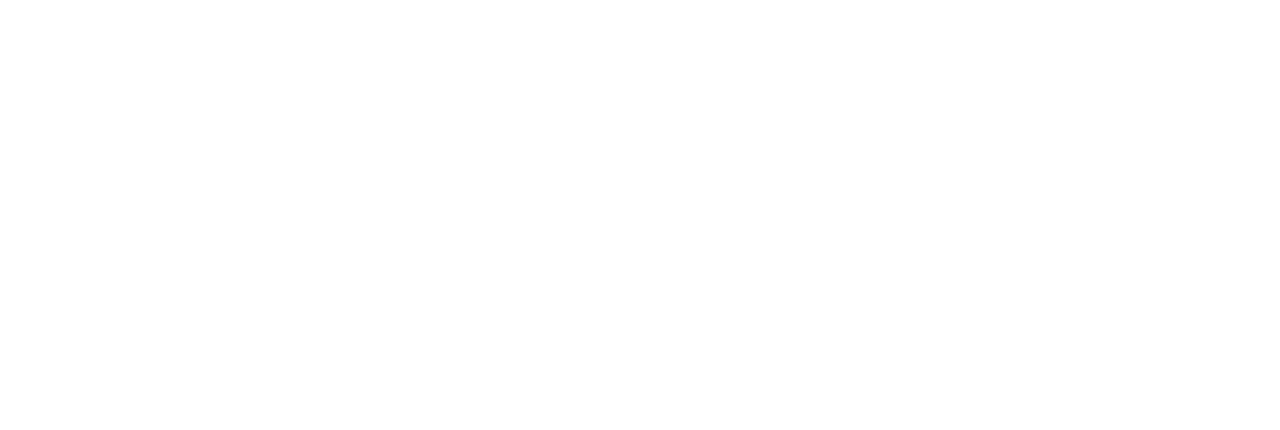
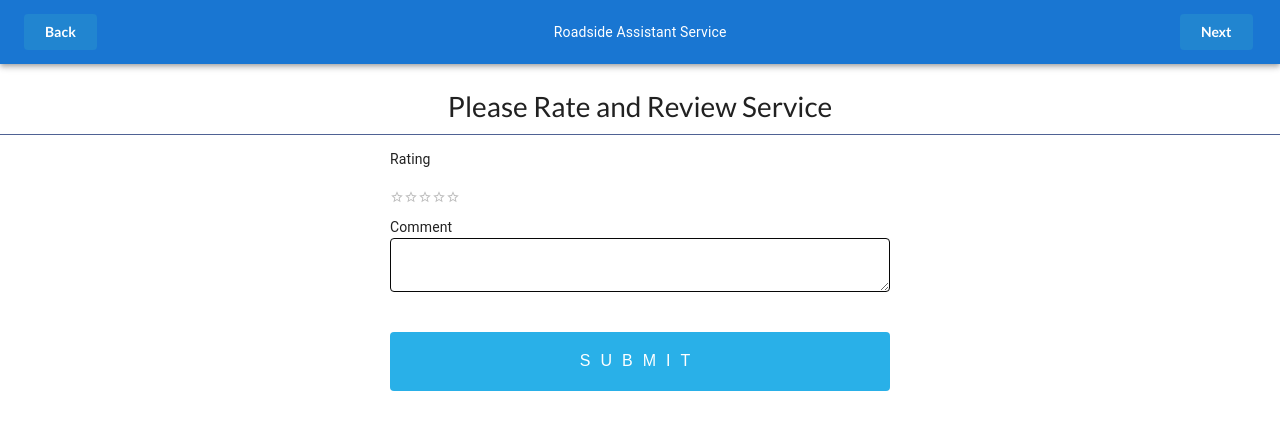
Before and after one commit to ZHIFA-CHIU/CSIT314-Project, a React (Create React App) app in the folder FrontEnd/: page /CustomerRating in a window 1280 px wide. Before the commit this address had no page. Shown: the top 430 px of the page. Built offline with nearby package versions, Linux system fonts and the light colour scheme.

Commit message:
Customer rating, comment form

```diff
--- a/FrontEnd/package.json
+++ b/FrontEnd/package.json
@@ -6,6 +6,7 @@
     "@emotion/react": "^11.9.0",
     "@emotion/styled": "^11.8.1",
     "@material-ui/core": "^4.12.4",
+    "@material-ui/lab": "^4.0.0-alpha.61",
     "@mui/material": "^5.6.3",
     "@react-google-maps/api": "^2.10.2",
     "@testing-library/jest-dom": "^5.16.3",
--- /dev/null
+++ b/FrontEnd/src/components/CustomerRatingContent/Rating.css
@@ -0,0 +1,112 @@
+form {
+    max-width: 500px;
+    margin: 0 auto;
+}
+
+h1 {
+    font-weight: 100;
+    /*color: #0b0000;*/
+    text-align: center;
+    padding-bottom: 10px;
+    border-bottom: 1px solid rgb(79, 98, 148);
+}
+
+.form {
+    background: #ffffff;
+    max-width: 400px;
+    margin: 0 auto;
+}
+
+select,
+textarea,
+input {
+    display: block;
+    box-sizing: border-box;
+    width: 100%;
+    border-radius: 4px;
+    border: 1px solid #070707;
+    padding: 10px 15px;
+    margin-bottom: 10px;
+    font-size: 14px;
+}
+
+label {
+    line-height: 2;
+    text-align: left;
+    display: block;
+    margin-bottom: 13px;
+    margin-top: 20px;
+    color: white;
+    font-size: 14px;
+    font-weight: 200;
+}
+
+button[type="submit"],
+input[type="submit"] {
+    background: #29b0e8;
+    color: white;
+    text-transform: uppercase;
+    border: none;
+    margin-top: 40px;
+    padding: 20px;
+    font-size: 16px;
+    font-weight: 100;
+    letter-spacing: 10px;
+}
+
+button[type="submit"]:hover,
+input[type="submit"]:hover {
+    background: #bf1650;
+}
+
+button[type="submit"]:active,
+input[type="button"]:active,
+input[type="submit"]:active {
+    transition: 0.3s all;
+    transform: translateY(3px);
+    border: 1px solid transparent;
+    opacity: 0.8;
+}
+
+input:disabled {
+    opacity: 0.4;
+}
+
+input[type="button"]:hover {
+    transition: 0.3s all;
+}
+
+button[type="submit"],
+input[type="button"],
+input[type="submit"] {
+    -webkit-appearance: none;
+}
+
+.App {
+    max-width: 600px;
+    margin: 0 auto;
+}
+
+button[type="button"] {
+    display: block;
+    appearance: none;
+    border: none;
+    text-transform: uppercase;
+    padding: 10px 20px;
+    border-radius: 4px;
+}
+
+hr {
+    margin-top: 30px;
+}
+
+button {
+    display: block;
+    appearance: none;
+    margin-top: 40px;
+    border: 1px solid #925151;
+    margin-bottom: 20px;
+    text-transform: uppercase;
+    padding: 10px 20px;
+    border-radius: 4px;
+}
--- /dev/null
+++ b/FrontEnd/src/components/CustomerRatingContent/index.jsx
@@ -0,0 +1,72 @@
+import React from "react"
+import {AppBar, Toolbar, Typography, Box} from '@mui/material'
+import {useForm, Controller} from 'react-hook-form'
+import Rating from '@mui/material/Rating';
+
+
+import {useNavigate} from "react-router-dom";
+
+import "./Rating.css"
+
+export default function CustomerRatingContent() {
+    const {
+        register,
+        control,
+        handleSubmit,
+        formState: { errors }
+    } = useForm()
+
+    const goBackPage = () => {
+        window.history.back()
+    }
+
+    const navigate = useNavigate();
+
+    const onSubmit = data => console.log(data);
+    console.log(errors);
+    return (
+        <div>
+            <AppBar position='static'>
+                <Toolbar>
+                    <button className='medium ui primary button' onClick={() => goBackPage()}>
+                        Back
+                    </button>
+                    <Typography align='center' sx={{flexGrow: 1}} onClick={() => goBackPage()}>
+                        Roadside Assistant Service
+                    </Typography>
+                    <button className='medium ui primary button' onClick={() => goBackPage()}>
+                        Next
+                    </button>
+                </Toolbar>
+            </AppBar>
+
+            <h1>Please Rate and Review Service</h1>
+            <Box
+                sx={{
+                    '& > legend': { mt: 2 },
+                }}
+            >
+                <form onSubmit={handleSubmit(onSubmit)}>
+                    <Typography component="legend">Rating</Typography>
+                    <Controller
+                        name="Rating"
+                        control={control}
+                        defaultValue={3}
+                        rules={{ required: true }}
+                        render={(props) =>
+                            <Rating name="size-large" size="large" onChange={props.onChange}  />}
+                    />
+                    {/*<input type="range" placeholder="Rating" {...register("Rating", {})} />*/}
+                    <Typography component="legend">Comment</Typography>
+                    <textarea {...register("Review", {required: true})} />
+                    <input type="submit" />
+                </form>
+            </Box>
+            {/*<div className='ui center aligned container' style={{minWidth: "400px", maxWidth: "684px"}}>*/}
+            {/*    <p>Rating</p>*/}
+
+        {/*    </div>*/}
+        </div>
+
+    );
+}
--- /dev/null
+++ b/FrontEnd/src/pages/CustomerRating/index.jsx
@@ -0,0 +1,10 @@
+import React from 'react'
+import CustomerRatingContent from '../../components/CustomerRatingContent'
+
+export default function CustomerRating() {
+    return (
+        <div className='rating-page'>
+            <CustomerRatingContent />
+        </div>
+    )
+}
--- a/FrontEnd/src/routes/index.js
+++ b/FrontEnd/src/routes/index.js
@@ -7,6 +7,7 @@
 import ServiceRequest from "../pages/ServiceRequest";
 import CustomerDashboard from "../pages/CustomerDashboard";
 import TechnicianDashboard from "../pages/TechnicianDashboard";
+import CustomerRating from "../pages/CustomerRating";
 
 export default [
     {
@@ -42,6 +43,10 @@
         element: <TechnicianDashboard />
     },
     {
+        path: "CustomerRating",
+        element: <CustomerRating />
+    },
+    {
         path: "/",
         element: <Navigate to="/home" />
     }
```
Also changed, not shown: 1 other file (tests, documents, lock files or other folders).
